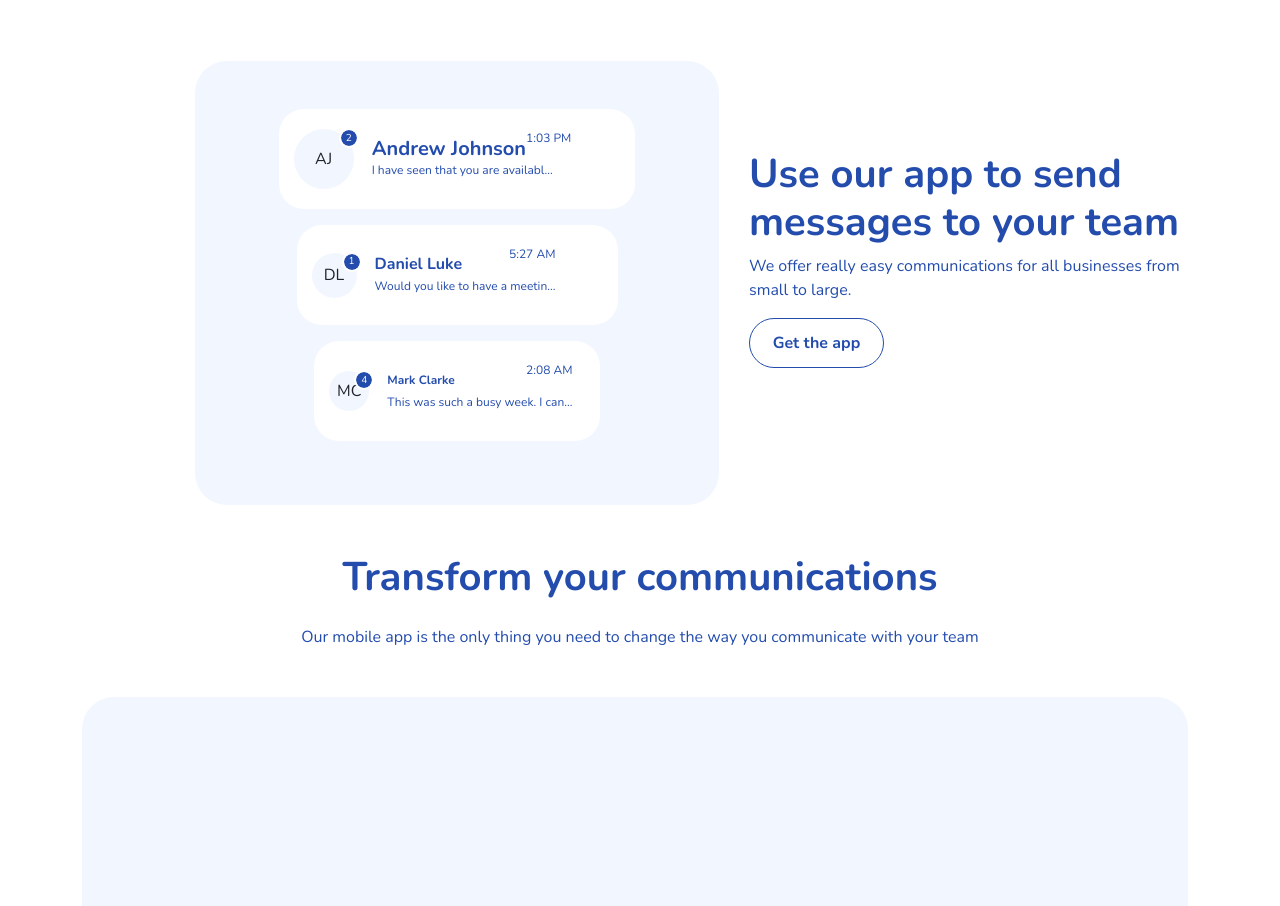
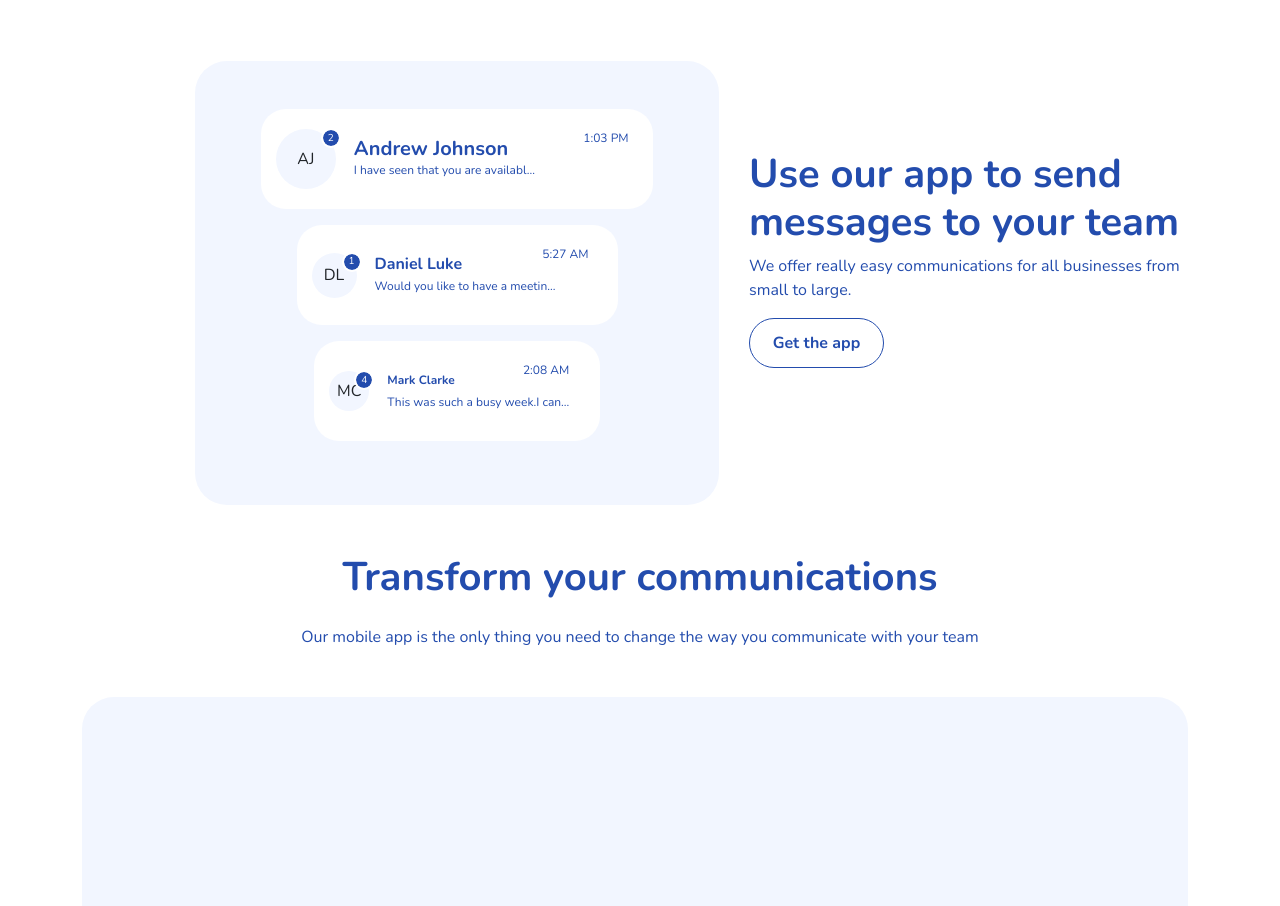
Before and after one commit to wdp-12/finalprojek2-kelompok2, a plain HTML site: page index.html in a window 1280 px wide. Shown: the part 964-1870 px from the top of the page. Drawn offline with nearby package versions, Linux system fonts and the light colour scheme.

Commit message:
edit style card text product1

```diff
--- a/index.html
+++ b/index.html
@@ -228,7 +228,7 @@
           <div class="col-md-6">
             <div class="card-bg-lightblue rounded-5 border-0 mt-5 p-5">
               <!-- card 1 -->
-              <div class="card-profile mb-3 mx-auto col-10">
+              <div class="card-profile mb-3 mx-auto col-11">
                 <div class="btn position-relative me-2 d-flex card-bg-lightblue profile1 rounded-pill">
                   AJ
                   <span class="profile-badge"> 2 </span>
@@ -237,7 +237,7 @@
                 <div class="card-text">
                   <div class="d-flex">
                     <p style="font-size: 20px">Andrew Johnson</p>
-                    <span style="margin-top: -10px">1:03 PM</span>
+                    <span style="margin-top: -10px; margin-left: 75px;">1:03 PM</span>
                   </div>
                   <span>I have seen that you are availabl…</span>
                 </div>
@@ -254,7 +254,7 @@
                 <div class="card-text">
                   <div class="d-flex justify-content-between">
                     <p style="font-size: 16px">Daniel Luke</p>
-                    <span style="margin-top: -10px">5:27 AM</span>
+                    <span style="margin-top: -10px; margin-left: 80px;">5:27 AM</span>
                   </div>
                   <span>Would you like to have a meetin…</span>
                 </div>
@@ -271,7 +271,7 @@
                     <p style="font-size: 12px">Mark Clarke</p>
                     <span style="margin-top: -10px">2:08 AM</span>
                   </div>
-                  <span>This was such a busy week. I can…</span>
+                  <span>This was such a busy week.I can…</span>
                 </div>
               </div>
             </div>
@@ -306,13 +306,15 @@
           communicate with your team
         </p>
         <div class="card card-bg-lightblue rounded-5 border-0 mt-5 position-relative header-responsive">
-          <div class="card-body row d-flex align-items-center card-body-responsive" style="z-index: 1"></div>
+          <div class="card-body row d-flex align-items-center card-body-responsive" style="z-index: 1">
+          </div>
         </div>
       </div>
     </section>
   </section>
 
   <section id="about&pricing" class="container">
+
     <!-- About -->
     <section id="About">
       <div>
```
Also changed, not shown: css/style.css (+0 -10 lines).
